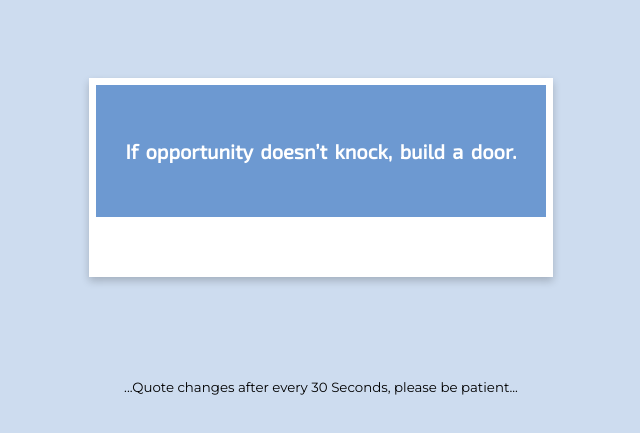
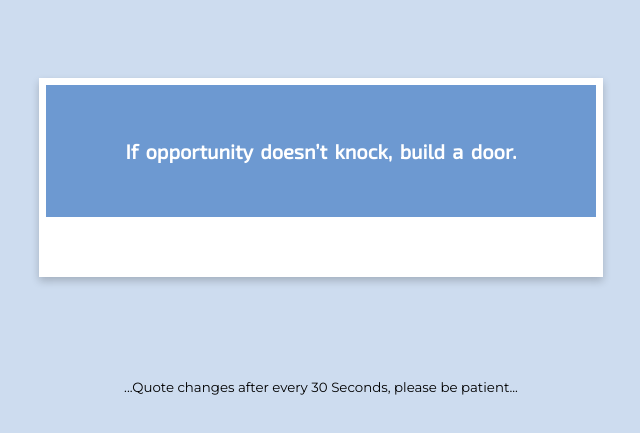
Before and after one commit to Tobipeters/30DaysOfCode_Day_4, a plain HTML site: page index.html in a window 1280 px wide. Shown: the part 171-604 px from the top of the page, without its empty margins (319-959 px from the left). Drawn offline with Linux system fonts and the light colour scheme.

Commit message:
little adjustment

```diff
--- a/style.css
+++ b/style.css
@@ -9,7 +9,7 @@ body{
 }
 .quote-box{
     background: #fff;
-    margin: 100px 400px;
+    margin: 100px 350px;
     text-align: center;
     padding: 7px 7px 60px;
     line-height: 1.6;
@@ -33,7 +33,7 @@ body{
     text-align: center;
 
 }
-@media screen and (max-width: 600px){
+@media screen and (max-width: 800px){
     .quote-box{
         margin: 70px 30px;
     }
```
